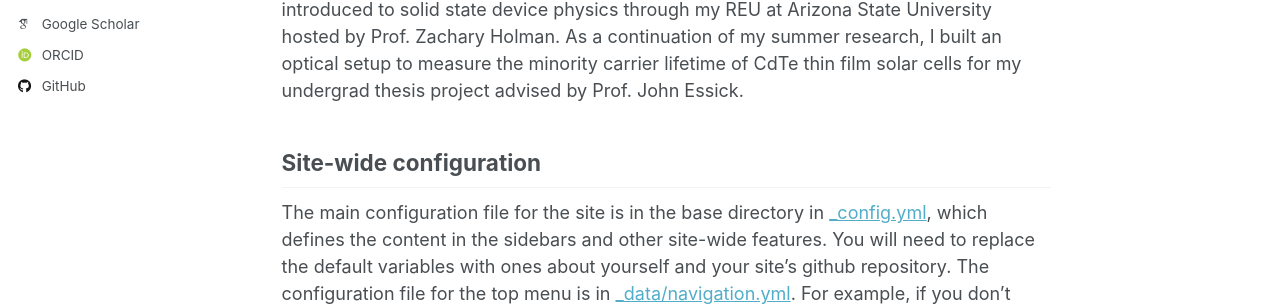
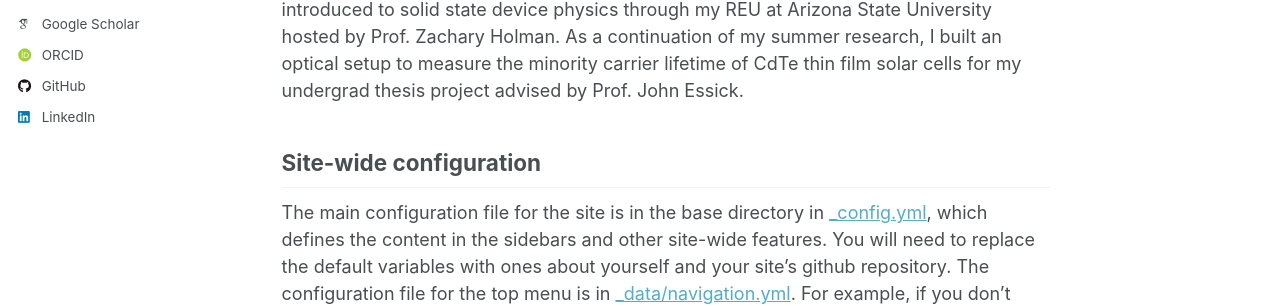
Before and after one commit to Waffelz/Xingyi_Wang, a Jekyll site: the page built from _pages/about.md, in a window 1280 px wide. Shown: the part 408-714 px from the top of the page. Built offline with Jekyll 4.4.1, drawn with Linux system fonts in a browser that asks for light colours; some web fonts are replaced.

Commit message:
Update _config.yml

```diff
--- a/_config.yml
+++ b/_config.yml
@@ -57,7 +57,7 @@ author:
   keybase          : # Username
   instagram        : # Username
   lastfm           : # Username
-  linkedin         : #"https://www.linkedin.com/in/xingyi-wang-14a98b102/"
+  linkedin         : "https://www.linkedin.com/in/xingyi-wang-14a98b102/"
   mastodon         : # URL
   medium           : # URL
   pinterest        : # Username
```
